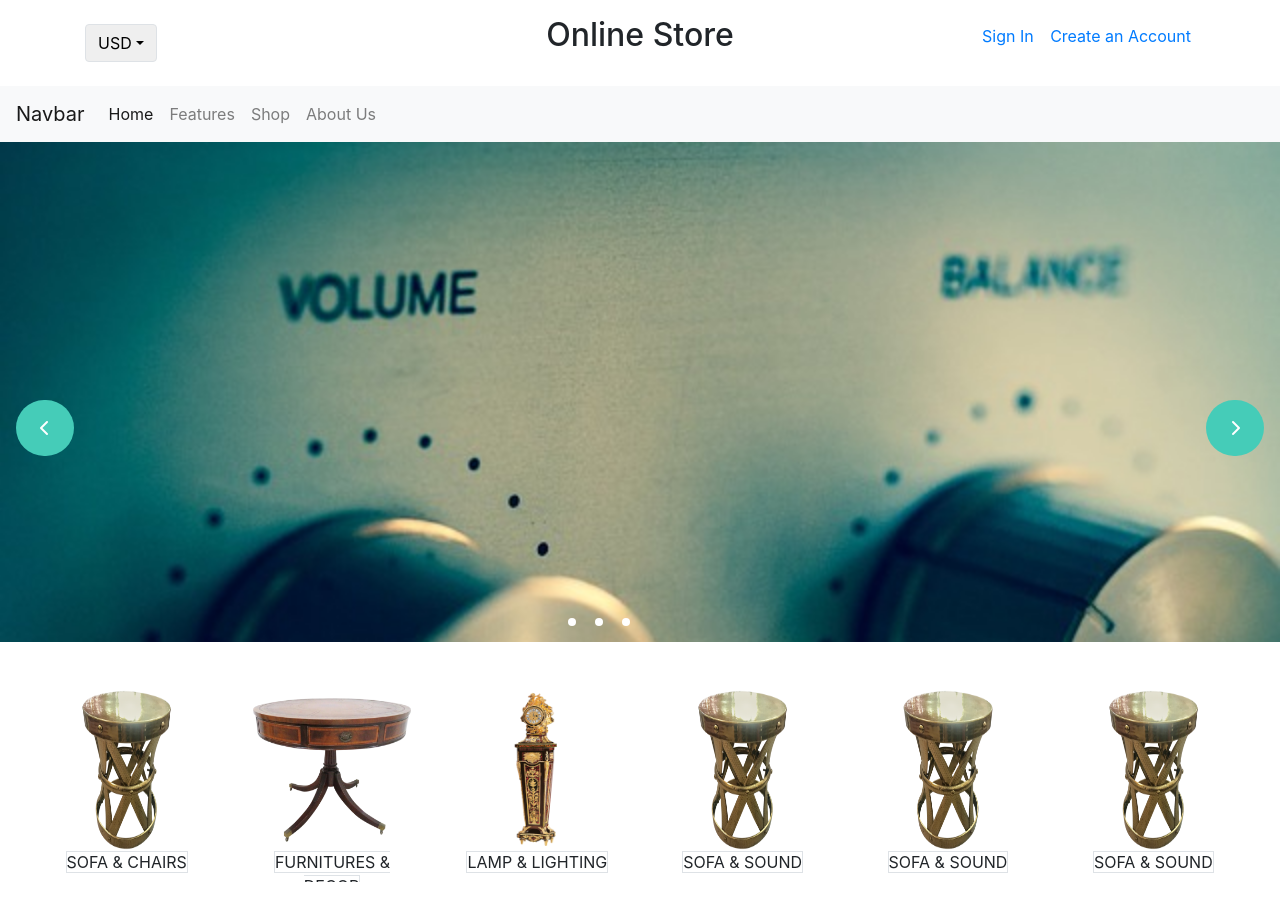
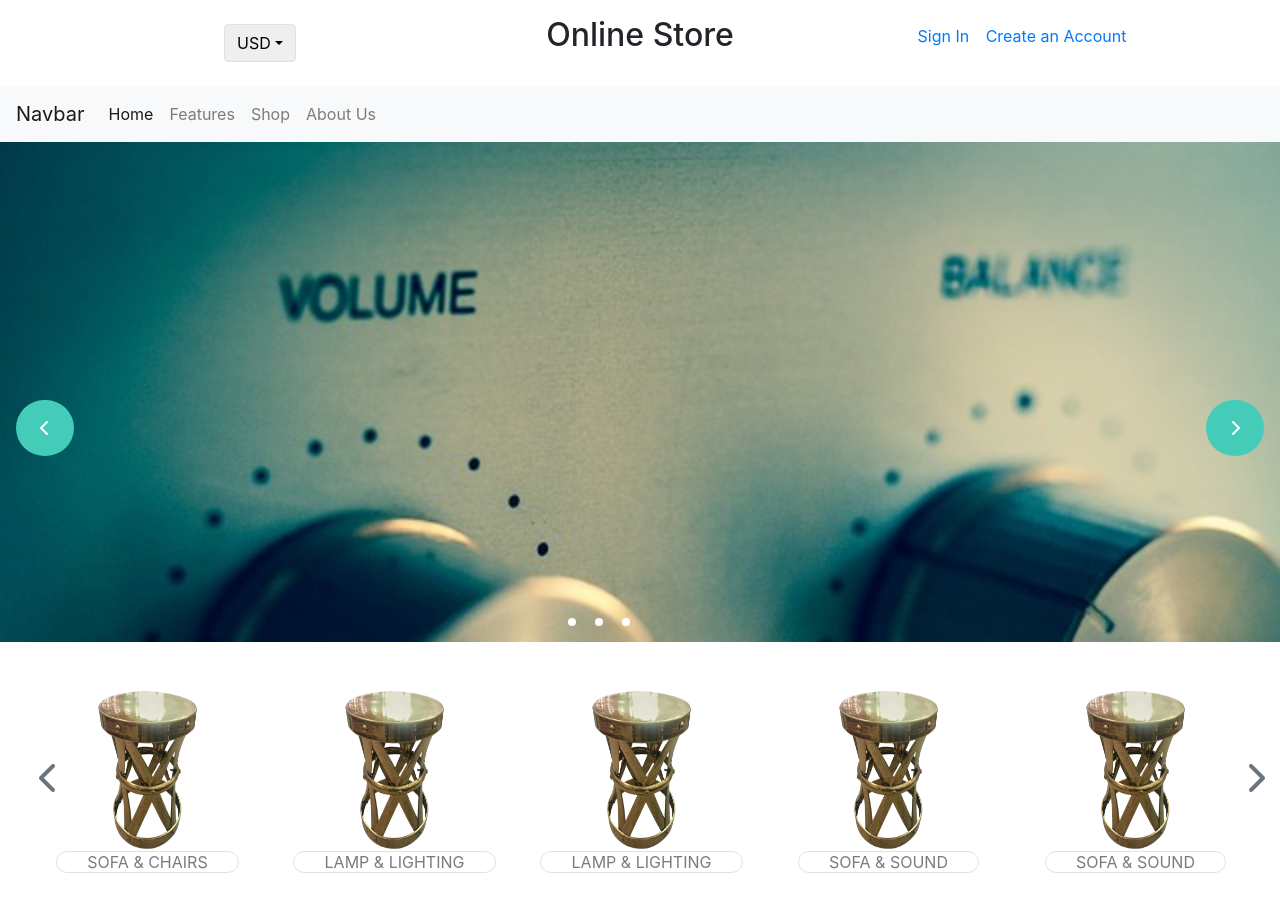
Before and after one commit to k-marczak/slider_slick, a plain HTML site: page index.html in a window 1280 px wide. Drawn offline with nearby package versions, Linux system fonts and the light colour scheme.

Commit message:
add slider two

```diff
--- a/css/style.css
+++ b/css/style.css
@@ -103,3 +103,37 @@ font-family: 'Catamaran', sans-serif; */
     position: relative;
     overflow: hidden;
 }
+
+
+/* slider-two */
+
+.site-slider-two .products{
+    height: 25rem;
+    position: relative;
+    overflow: hidden;
+}
+
+.site-slider-two .product img{
+    width: 90%;
+    margin: auto;
+}
+
+.site-btn.btn-span{
+    padding: -.0rem 1.9rem;
+    border-radius: 4rem;
+    border: 1px solid var(--border);
+    background-color: white;
+    color: var(--light-gray);
+}
+
+.slider-two .slick-track .product:hover span{
+    background-color: var(--primary-color);
+}
+
+
+/* second slider */
+
+.site-slider-two{
+    position: relative;
+    height: 30%;
+}
--- a/index.html
+++ b/index.html
@@ -24,7 +24,7 @@
     <header>
         <div class="container">
             <div class="row">
-                <div class="col-md-4 col-sm-12 col-12">
+                <div class="col-md-4 col-sm-12 col-12 text-center">
                     <div class="btn-group">
                         <button class="btn border dropdown-toggle my-md-4 my-2"
 
@@ -42,7 +42,7 @@
                 <div class="col-md-4 col-12 text-center">
                     <h2 class="my-md-3 site-title dark-color">Online Store</h2>
                 </div>
-                <div class="col-md-4 col-12 text-right">
+                <div class="col-md-4 col-12 text-center">
                     <p class="my-md-4 header-links">
                         <a href="#" class="px-2">Sign In</a>
                         <a href="#" class="px-1">Create an Account</a>
@@ -108,16 +108,17 @@
         <div class="container-fluid mb-5">
             <div class="site-slider-two px-md-4">
                 <div class="row slider-two text-center">
+
                     <div class="col-md-2 product pt-md-5 pt-4">
                         <img src="./img/Drum-Table-Download-PNG-Image.png" alt="">
                         <span class="border site-btn btn-span">SOFA & CHAIRS</span>
                     </div>
                     <div class="col-md-2 product pt-md-5 pt-4">
-                        <img src="./img/Drum-Table-PNG-Photo.png" alt="">
-                        <span class="border site-btn btn-span">FURNITURES & DECOR</span>
+                        <img src="./img/Drum-Table-Download-PNG-Image.png" alt="">
+                        <span class="border site-btn btn-span">LAMP & LIGHTING</span>
                     </div>
                     <div class="col-md-2 product pt-md-5 pt-4">
-                        <img src="./img/Grandfather-Clock-PNG-Pic.png" alt="">
+                        <img src="./img/Drum-Table-Download-PNG-Image.png" alt="">
                         <span class="border site-btn btn-span">LAMP & LIGHTING</span>
                     </div>
                     <div class="col-md-2 product pt-md-5 pt-4">
@@ -132,6 +133,15 @@
                         <img src="./img/Drum-Table-Download-PNG-Image.png" alt="">
                         <span class="border site-btn btn-span">SOFA & SOUND</span>
                     </div>
+
+                </div>
+                <div class="slider-btn">
+                    <span class="prev position-top">
+                        <i class="fas fa-chevron-left fa-2x text-secondary"></i>
+                    </span>
+                    <span class="next position-top right-0">
+                        <i class="fas fa-chevron-right fa-2x text-secondary"></i>
+                    </span>
                 </div>
             </div>
         </div>
--- a/js/main.js
+++ b/js/main.js
@@ -7,3 +7,14 @@ $('.slider-one')
     prevArrow: ".site-slider .slider-btn .prev",
     nextArrow: ".site-slider .slider-btn .next"
 });
+
+
+$('.slider-two')
+    .not(".slick-initialized")
+    .slick({
+    prevArrow: ".site-slider-two .prev",
+    nextArrow: ".site-slider-two .next",
+    slidesToShow: 5,
+    slidesToScroll: 1,
+    autoplaySpeed: 3000
+});
```
